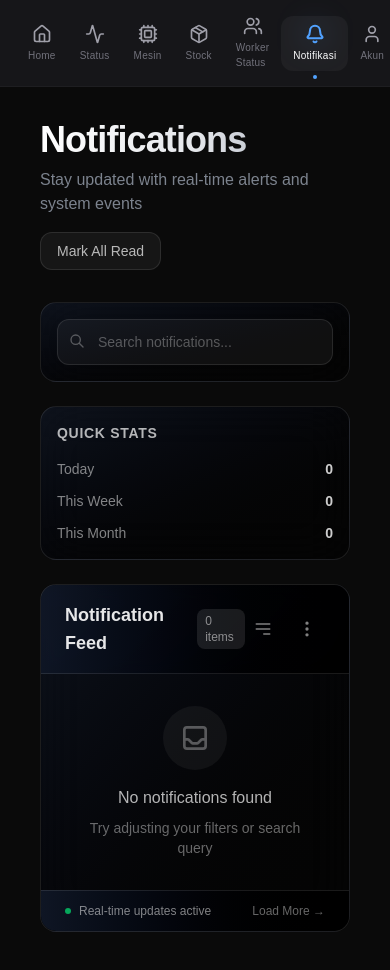
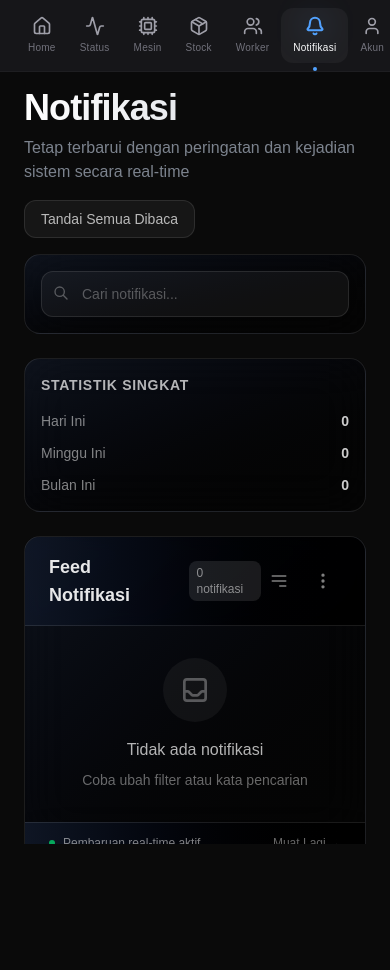
Before and after one commit to MateeJr/univistamonitor, a Next.js app: page /notifikasi in a window 390 px wide. After the commit the page ends 844 px from the top, so only its background shows below. Built offline with nearby package versions, Linux system fonts and the light colour scheme.

Commit message:
Enhance MesinPage and NotifikasiPage layouts for improved responsiveness and styling; update NavBar tab label for clarity. Adjust main section properties and translate notification texts to Indonesian for better user experience.

```diff
--- a/src/app/mesin/page.tsx
+++ b/src/app/mesin/page.tsx
@@ -2,7 +2,7 @@ import MesinPage from "@/components/pages/MesinPage";
 
 export default function Page() {
   return (
-    <main className="p-6">
+    <main className="px-6 pt-2 md:pt-4 pb-4 flex flex-col h-[calc(100dvh-80px)] md:h-[100dvh] overflow-hidden box-border">
       <MesinPage />
     </main>
   );
--- a/src/app/notifikasi/page.tsx
+++ b/src/app/notifikasi/page.tsx
@@ -2,7 +2,7 @@ import NotifikasiPage from "@/components/pages/NotifikasiPage";
 
 export default function Page() {
   return (
-    <main className="p-6">
+    <main className="px-6 pt-2 md:pt-4 pb-4 flex flex-col h-[calc(100dvh-80px)] md:h-[100dvh] overflow-hidden box-border">
       <NotifikasiPage />
     </main>
   );
--- a/src/components/NavBar.tsx
+++ b/src/components/NavBar.tsx
@@ -11,7 +11,7 @@ const TABS: Array<{ key: TabKey; label: string; Icon: any; href: string }> = [
   { key: "Status", label: "Status", Icon: Activity, href: "/status" },
   { key: "Mesin", label: "Mesin", Icon: Cpu, href: "/mesin" },
   { key: "Stock", label: "Stock", Icon: Package, href: "/stock" },
-  { key: "WorkerStatus", label: "Worker Status", Icon: Users, href: "/worker-status" },
+  { key: "WorkerStatus", label: "Worker", Icon: Users, href: "/worker-status" },
   { key: "Notifikasi", label: "Notifikasi", Icon: Bell, href: "/notifikasi" },
   { key: "Akun", label: "Akun", Icon: User, href: "/akun" },
 ];
--- a/src/components/pages/MesinPage.tsx
+++ b/src/components/pages/MesinPage.tsx
@@ -1,7 +1,18 @@
 export default function MesinPage() {
   return (
-    <div>
-      <h1>Mesin Page</h1>
-    </div>
+    <section className="w-full box-border flex flex-col flex-1">
+      <div className="mx-auto w-full max-w-screen-2xl flex flex-col flex-1 min-h-0">
+        <div className="grid lg:grid-cols-[30%_1fr] gap-4 flex-1 min-h-0 h-full">
+          <div className="border border-white/20 rounded-xl min-h-[200px] lg:min-h-0 lg:h-full flex flex-col">
+            <div className="py-3 text-center text-white/70 font-semibold">BUAT LAPORAN</div>
+            <div className="flex-1" />
+          </div>
+          <div className="border border-white/20 rounded-xl min-h-[200px] lg:min-h-0 lg:h-full flex flex-col">
+            <div className="py-3 text-center text-white/70 font-semibold">HISTORY</div>
+            <div className="flex-1" />
+          </div>
+        </div>
+      </div>
+    </section>
   );
 }
--- a/src/components/pages/NotifikasiPage.tsx
+++ b/src/components/pages/NotifikasiPage.tsx
@@ -34,45 +34,45 @@ export default function NotifikasiPage() {
     const hours = Math.floor(minutes / 60);
     const days = Math.floor(hours / 24);
 
-    if (minutes < 1) return 'Just now';
-    if (minutes < 60) return `${minutes}m ago`;
-    if (hours < 24) return `${hours}h ago`;
-    if (days < 7) return `${days}d ago`;
-    return date.toLocaleDateString();
+    if (minutes < 1) return 'Baru saja';
+    if (minutes < 60) return `${minutes} menit lalu`;
+    if (hours < 24) return `${hours} jam lalu`;
+    if (days < 7) return `${days} hari lalu`;
+    return date.toLocaleDateString('id-ID');
   };
 
   return (
-    <section className="w-full p-4 md:p-8 box-border min-h-full flex flex-col">
+    <section className="w-full box-border flex flex-col flex-1">
       <div className="mx-auto w-full max-w-screen-2xl flex flex-col flex-1 min-h-0">
-        <div className="mb-8 flex items-start justify-between gap-4 flex-wrap shrink-0">
+        <div className="mb-4 md:mb-6 flex items-start justify-between gap-4 flex-wrap shrink-0">
           <div className="space-y-2">
             <h1 className="text-4xl font-bold bg-gradient-to-r from-white via-gray-200 to-gray-400 bg-clip-text text-transparent tracking-tight">
-              Notifications
+              Notifikasi
             </h1>
             <p className="text-base text-gray-400/80 font-light max-w-md">
-              Stay updated with real-time alerts and system events
+              Tetap terbarui dengan peringatan dan kejadian sistem secara real-time
             </p>
           </div>
           <div className="flex items-center gap-4">
             {unreadCount > 0 && (
               <div className="flex items-center gap-2 px-4 py-2 rounded-full bg-gradient-to-r from-amber-500/10 to-orange-500/10 border border-amber-500/20">
                 <div className="w-2 h-2 rounded-full bg-amber-400 animate-pulse" />
-                <span className="text-sm text-amber-400 font-medium">{unreadCount} New</span>
+                <span className="text-sm text-amber-400 font-medium">{unreadCount} Baru</span>
               </div>
             )}
             <button className="px-4 py-2 rounded-xl bg-white/5 hover:bg-white/10 border border-white/10 hover:border-white/20 text-white/70 hover:text-white transition-all duration-300 text-sm font-medium">
-              Mark All Read
+              Tandai Semua Dibaca
             </button>
           </div>
         </div>
 
-        <div className="grid lg:grid-cols-[280px_1fr] gap-6 flex-1 min-h-0">
+        <div className="grid lg:grid-cols-[280px_1fr] gap-6 flex-1 min-h-0 h-full">
           <div className="space-y-6">
             <div className="rounded-2xl bg-gradient-to-br from-gray-900/60 to-black/60 backdrop-blur-xl border border-white/10 p-4">
               <div className="relative">
                 <input
                   type="text"
-                  placeholder="Search notifications..."
+                  placeholder="Cari notifikasi..."
                   value={searchQuery}
                   onChange={(e) => setSearchQuery(e.target.value)}
                   className="w-full px-4 py-3 pl-10 rounded-xl bg-white/5 border border-white/10 text-white placeholder-white/30 focus:outline-none focus:border-white/30 transition-all duration-300 text-sm"
@@ -86,31 +86,31 @@ export default function NotifikasiPage() {
 
 
             <div className="rounded-2xl bg-gradient-to-br from-gray-900/60 to-black/60 backdrop-blur-xl border border-white/10 p-4">
-              <h3 className="text-sm font-semibold text-white/70 uppercase tracking-wider mb-4">Quick Stats</h3>
+              <h3 className="text-sm font-semibold text-white/70 uppercase tracking-wider mb-4">Statistik Singkat</h3>
               <div className="space-y-3">
                 <div className="flex items-center justify-between">
-                  <span className="text-sm text-white/50">Today</span>
+                  <span className="text-sm text-white/50">Hari Ini</span>
                   <span className="text-sm text-white/80 font-semibold">0</span>
                 </div>
                 <div className="flex items-center justify-between">
-                  <span className="text-sm text-white/50">This Week</span>
+                  <span className="text-sm text-white/50">Minggu Ini</span>
                   <span className="text-sm text-white/80 font-semibold">0</span>
                 </div>
                 <div className="flex items-center justify-between">
-                  <span className="text-sm text-white/50">This Month</span>
+                  <span className="text-sm text-white/50">Bulan Ini</span>
                   <span className="text-sm text-white/80 font-semibold">0</span>
                 </div>
               </div>
             </div>
           </div>
 
-          <div className="rounded-2xl bg-gradient-to-br from-gray-900/60 to-black/60 backdrop-blur-xl border border-white/10 overflow-hidden flex flex-col">
+          <div className="rounded-2xl bg-gradient-to-br from-gray-900/60 to-black/60 backdrop-blur-xl border border-white/10 overflow-hidden flex flex-col min-h-0 h-full">
             <div className="border-b border-white/10 bg-gradient-to-r from-gray-900/80 to-black/80 backdrop-blur-sm px-6 py-4">
               <div className="flex items-center justify-between">
                 <div className="flex items-center gap-3">
-                  <h2 className="text-lg font-semibold text-white/90">Notification Feed</h2>
+                  <h2 className="text-lg font-semibold text-white/90">Feed Notifikasi</h2>
                   <span className="text-xs text-white/50 bg-white/10 px-2 py-1 rounded-lg">
-                    {filteredNotifications.length} items
+                    {filteredNotifications.length} notifikasi
                   </span>
                 </div>
                 <div className="flex items-center gap-2">
@@ -136,9 +136,9 @@ export default function NotifikasiPage() {
                       <path strokeLinecap="round" strokeLinejoin="round" strokeWidth={2} d="M20 13V6a2 2 0 00-2-2H6a2 2 0 00-2 2v7m16 0v5a2 2 0 01-2 2H6a2 2 0 01-2-2v-5m16 0h-2.586a1 1 0 00-.707.293l-2.414 2.414a1 1 0 01-.707.293h-3.172a1 1 0 01-.707-.293l-2.414-2.414A1 1 0 006.586 13H4" />
                     </svg>
                   </div>
-                  <h3 className="text-white/70 font-medium mb-2">No notifications found</h3>
+                  <h3 className="text-white/70 font-medium mb-2">Tidak ada notifikasi</h3>
                   <p className="text-white/40 text-sm text-center max-w-xs">
-                    Try adjusting your filters or search query
+                    Coba ubah filter atau kata pencarian
                   </p>
                 </div>
               ) : (
@@ -193,10 +193,10 @@ export default function NotifikasiPage() {
               <div className="flex items-center justify-between text-xs">
                 <div className="flex items-center gap-2 text-white/50">
                   <div className="w-1.5 h-1.5 rounded-full bg-green-400 animate-pulse" />
-                  <span className="font-medium">Real-time updates active</span>
+                  <span className="font-medium">Pembaruan real-time aktif</span>
                 </div>
                 <button className="text-white/40 hover:text-white/60 font-medium transition-colors duration-300">
-                  Load More →
+                  Muat Lagi →
                 </button>
               </div>
             </div>
```
